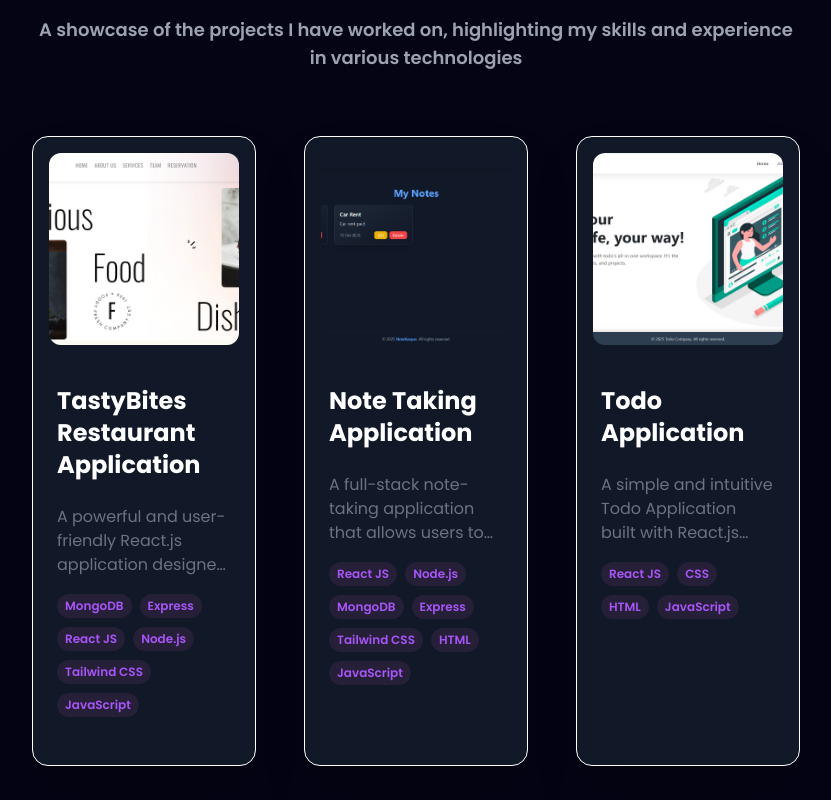
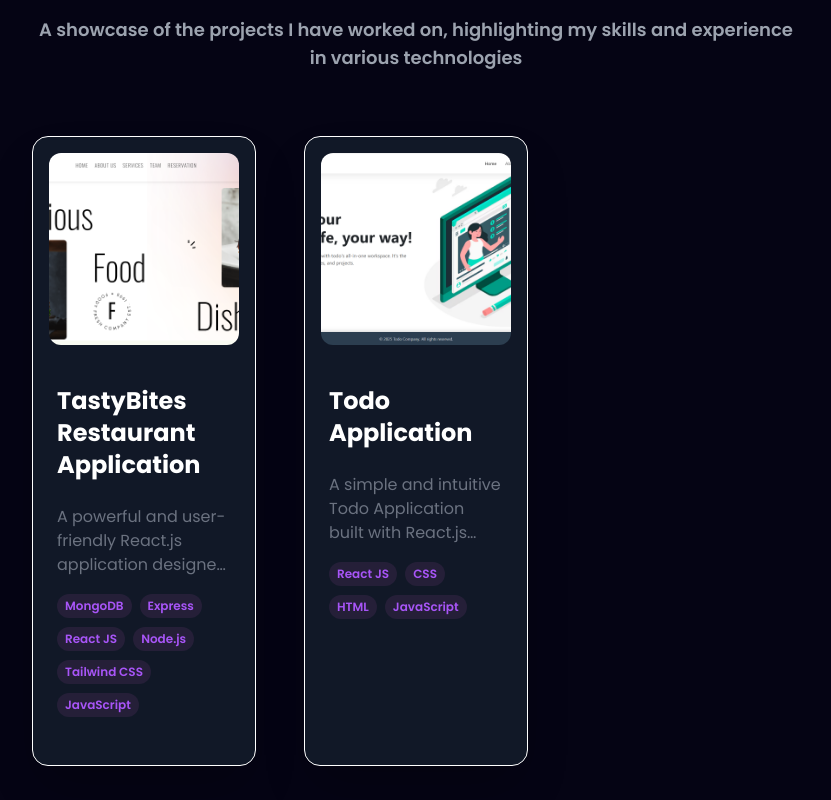
Before and after one commit to Sanskar-Tiwari2340/portfolio, a React (Vite) app: page / in a window 1280 px wide. Shown: the part 2180-2980 px from the top of the page, without its empty margins (224-1055 px from the left). Built offline with nearby package versions, Linux system fonts and the light colour scheme.

Commit message:
fix: remove Note Taking application logo and related project details from constants.js

```diff
--- a/src/constants.js
+++ b/src/constants.js
@@ -40,7 +40,6 @@ import unitedLogo from './assets/education_logo/united_logo.jpg';
 
 // Project Section Logo's
 import tastybitesLogo from './assets/work_logo/TastyBites.png';
-import notetakingLogo from './assets/work_logo/NoteTaking.png';
 import todoappLogo from './assets/work_logo/ToDo App.png';
 
 export const SkillsInfo = [
@@ -142,15 +141,6 @@ export const projects = [
   },
   {
     id: 1,
-    title: "Note Taking Application",
-    description: "A full-stack note-taking application that allows users to create, edit, and delete notes. The app features a user-friendly interface and utilizes a RESTful API for seamless data management.",
-    image: notetakingLogo,
-    tags: ["React JS", "Node.js", "MongoDB", "Express", "Tailwind CSS", "HTML", "JavaScript"],
-    github: "https://github.com/Sanskar-Tiwari2340/note-taking-app",
-    webapp: "https://note-app-frontend-v3te.onrender.com/",
-  },
-  {
-    id: 2,
     title: "Todo Application",
     description: "A simple and intuitive Todo Application built with React.js that allows users to manage their tasks efficiently. Users can add, edit, delete, and mark tasks as completed.",
     image: todoappLogo,
```
Also changed, not shown: src/assets/work_logo/NoteTaking.png (deleted).
